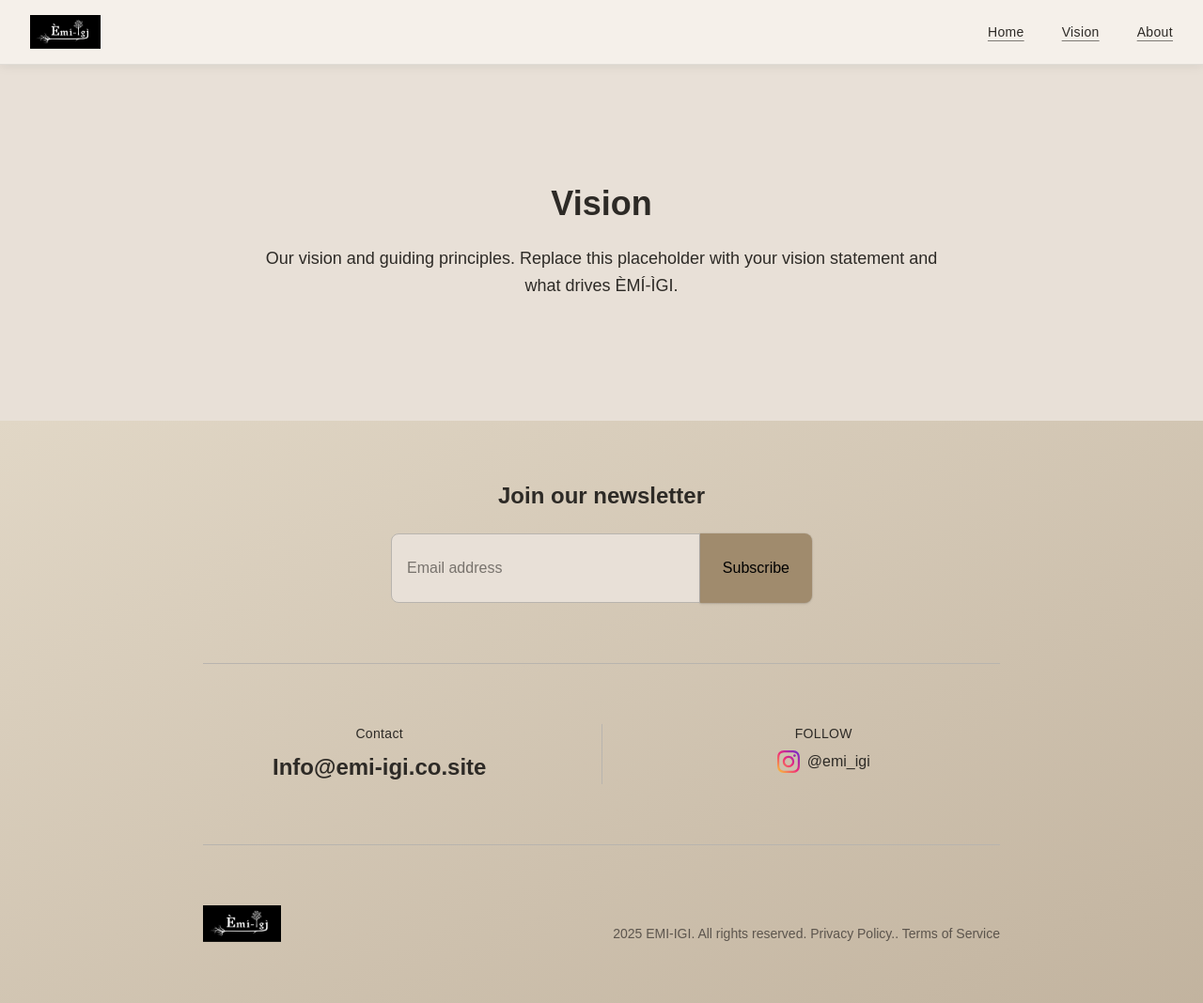
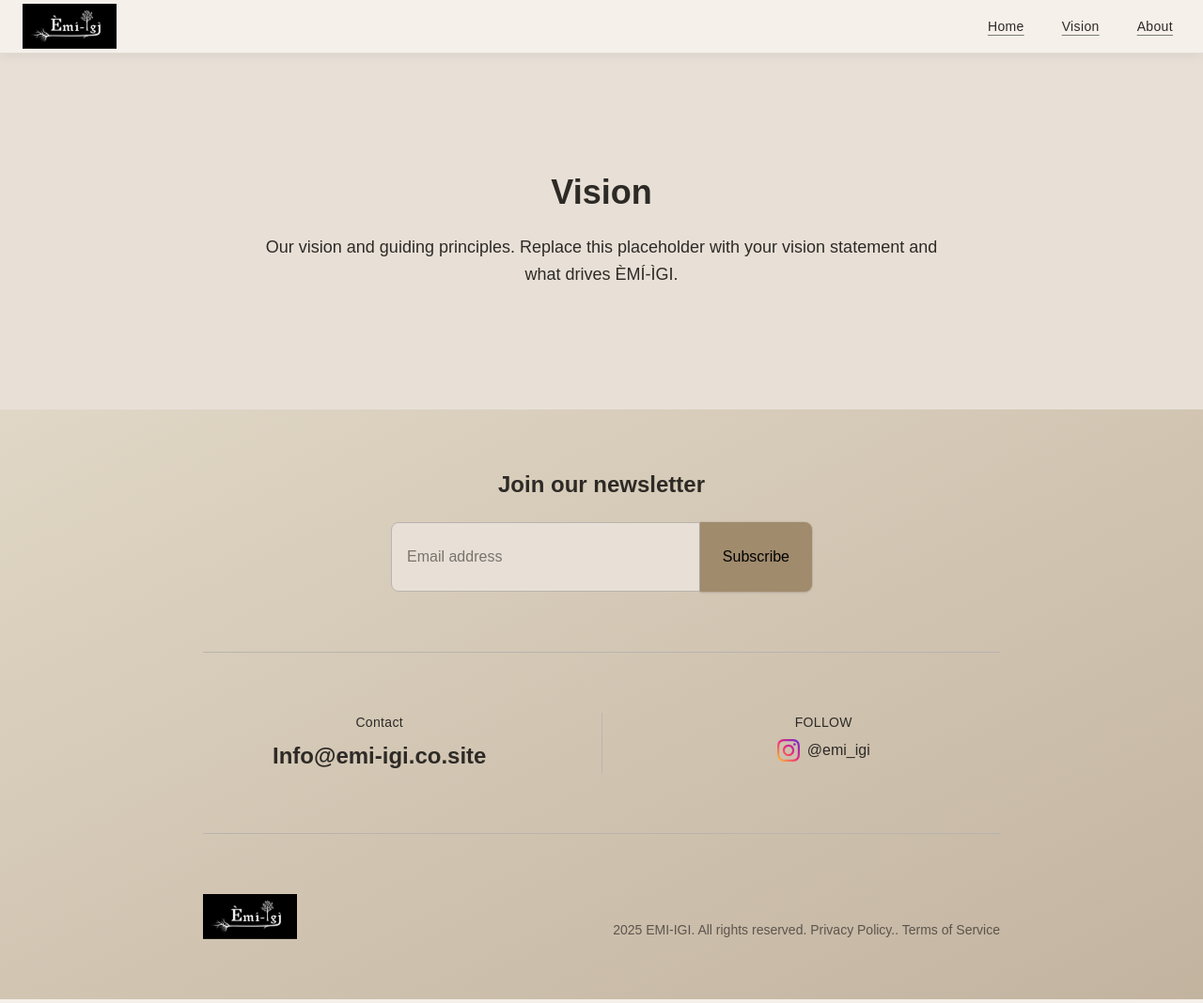
Before and after one commit to woronmene/emi-igi, a Next.js app: page /vision in a window 1280 px wide. Shown: the whole page at 94% size. Built offline with nearby package versions, Linux system fonts and the light colour scheme; a web font is replaced by a local one.

Commit message:
adjustments

```diff
--- a/app/components/Footer.js
+++ b/app/components/Footer.js
@@ -7,13 +7,13 @@ import { motion } from "framer-motion";
 
 function Logo() {
   return (
-    <div className="relative h-10 w-auto">
+    <div className="relative h-12 w-auto">
       <Image
         src="/images/emi-logo.svg"
         alt="Emi-igi"
-        width={120}
-        height={40}
-        className="h-10 w-auto object-contain object-left"
+        width={144}
+        height={48}
+        className="h-12 w-auto object-contain object-left"
       />
     </div>
   );
--- a/app/components/Hero.js
+++ b/app/components/Hero.js
@@ -1,6 +1,5 @@
 "use client";
 
-import Image from "next/image";
 import Link from "next/link";
 import { motion } from "framer-motion";
 
@@ -12,22 +11,24 @@ const transition = { duration: 0.8, ease: [0.25, 0.1, 0.25, 1] };
 
 export default function Hero() {
   return (
-    <section className="relative min-h-[55vh] w-full pt-[var(--navbar-height)] -mt-[var(--navbar-height)] md:min-h-[90vh]">
-      {/* Background image - extends under navbar so transparent nav shows hero */}
+    <section className="relative min-h-[55vh] w-full pt-[var(--navbar-height)] -mt-[var(--navbar-height)] md:min-h-[90vh] overflow-hidden bg-black">
+      {/* Portrait video centered; black shows on left/right */}
       <motion.div
         className="absolute inset-0"
         initial={{ scale: 1.05 }}
         animate={{ scale: 1 }}
         transition={{ duration: 1.2, ease: [0.25, 0.1, 0.25, 1] }}
       >
-        <Image
-          src="/images/emi-hero.png"
-          alt=""
-          fill
-          className="object-cover"
-          priority
-          sizes="100vw"
-        />
+        <video
+          autoPlay
+          muted
+          loop
+          playsInline
+          className="h-full w-full object-contain"
+          aria-hidden
+        >
+          <source src="/emi-igi-vid.mp4" type="video/mp4" />
+        </video>
       </motion.div>
 
       {/* Content - staggered reveal */}
@@ -48,7 +49,9 @@ export default function Hero() {
           transition={{ ...transition, delay: 0.2 }}
         >
           <Link
-            href="#collect"
+            href="https://wa.me/2349153081531?text=Hi%20Emi-igi%2C%20I%20would%20like%20to%20speak%20about%20a%20commission%20of%20one%20of%20the%20pieces"
+            target="_blank"
+            rel="noopener noreferrer"
             className="mt-8 inline-block rounded-[14px] border-2 border-[#FAFAFA]/[0.69] bg-[#FFFFFF]/[0.39] flex items-center justify-center text-center w-[400px] py-4 text-base text-[#FFFFFF] transition-all hover:bg-[#FFFFFF]/[0.5] md:mt-10 md:py-8 md:text-[24px]"
           >
             <span>Become Collector</span>
--- a/app/components/Navbar.js
+++ b/app/components/Navbar.js
@@ -31,7 +31,8 @@ export default function Navbar() {
 
   const isHome = pathname === "/";
   const overHero = isHome && !scrolled;
-  const showLogo = pathname === "/vision" || pathname === "/about";
+  const showLogo =
+    pathname === "/" || pathname === "/vision" || pathname === "/about";
   const linkClass = overHero
     ? "text-[var(--text-light)] underline decoration-[var(--text-light)]/70 underline-offset-4"
     : "text-[var(--text-dark)] underline decoration-[var(--text-dark)]/60 underline-offset-4";
@@ -58,18 +59,21 @@ export default function Navbar() {
       transition={{ duration: 0.5, ease: [0.25, 0.1, 0.25, 1] }}
     >
       <nav
-        className={`mx-auto flex max-w-7xl items-center gap-10 px-6 py-4 lg:px-8 ${showLogo ? "justify-between" : "justify-end"}`}
+        className={`mx-auto flex max-w-7xl items-center gap-10 px-6 py-4   lg:px-8 ${showLogo ? "justify-end" : "justify-end"}`}
         aria-label="Main navigation"
       >
-        {/* Logo on Vision / About — left side, links to home */}
+        {/* Logo on Home / Vision / About — left side, links to home */}
         {showLogo && (
-          <Link href="/" className="relative h-8 w-auto shrink-0 md:h-9">
+          <Link
+            href="/"
+            className="absolute left-6  h-10 w-auto shrink-0 md:h-12"
+          >
             <Image
               src="/images/emi-logo.svg"
               alt="ÈMÍ-ÌGI — Home"
-              width={100}
-              height={36}
-              className="h-8 w-auto object-contain object-left md:h-9"
+              width={140}
+              height={48}
+              className="h-10 w-auto object-contain object-left md:h-12"
             />
           </Link>
         )}
--- a/app/components/ProductSection.js
+++ b/app/components/ProductSection.js
@@ -27,7 +27,7 @@ export default function ProductSection({
   underlineTitle = false,
 }) {
   const content = (
-    <div className="mx-auto max-w-7xl px-6 py-16 md:flex md:items-center md:gap-12 md:py-24 lg:gap-16">
+    <div className="mx-auto max-w-7xl px-6 py-16 md:flex md:items-end md:gap-12 md:py-24 lg:gap-16">
       {/* Image column - slides in from left */}
       <motion.div
         className="mb-10 flex-1 md:mb-0 md:max-w-[45%]"
@@ -61,7 +61,7 @@ export default function ProductSection({
 
       {/* Content column - slides in from right */}
       <motion.div
-        className="flex flex-1 flex-col items-center text-center md:items-start md:text-left"
+        className="flex flex-1 flex-col items-center justify-end  text-center md:items-start md:text-left"
         initial="off"
         whileInView="on"
         viewport={{ once: true, margin: "-80px" }}
@@ -80,7 +80,9 @@ export default function ProductSection({
         </p>
         <motion.div whileHover={{ scale: 1.03 }} whileTap={{ scale: 0.98 }}>
           <Link
-            href="#collect"
+            href="https://wa.me/2349153081531?text=Hi%20Emi-igi%2C%20I%20would%20like%20to%20speak%20about%20a%20commission%20of%20one%20of%20the%20pieces"
+            target="_blank"
+            rel="noopener noreferrer"
             className="mt-8 inline-block rounded-2xl bg-[var(--button-bg)] px-10 py-6 text-base font-medium text-white shadow-md ring-1 ring-black/5 transition-colors hover:bg-[var(--accent-brown-light)] md:mt-10"
           >
             Become collector
```
Also changed, not shown: 2 other files (tests, documents, lock files or other folders).
